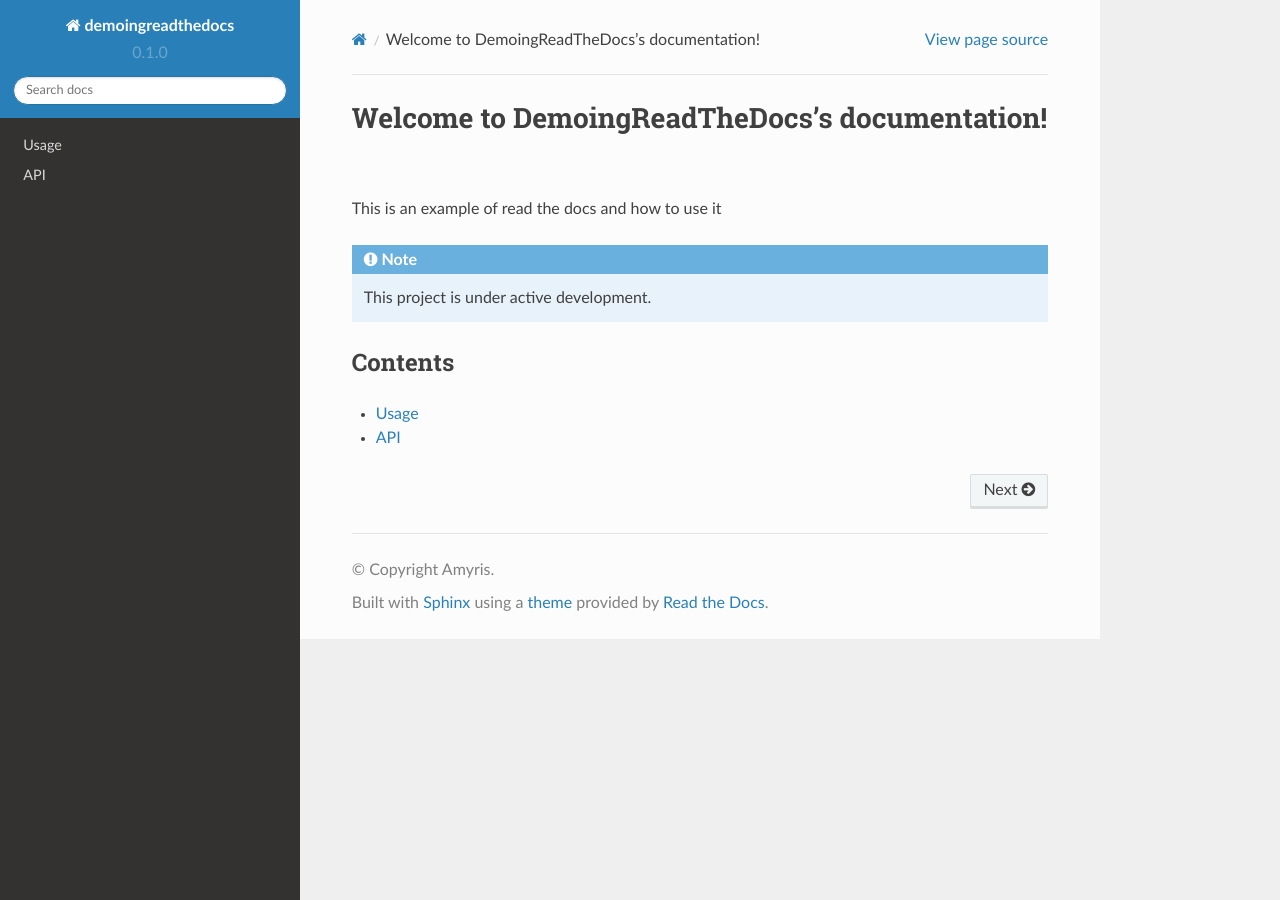
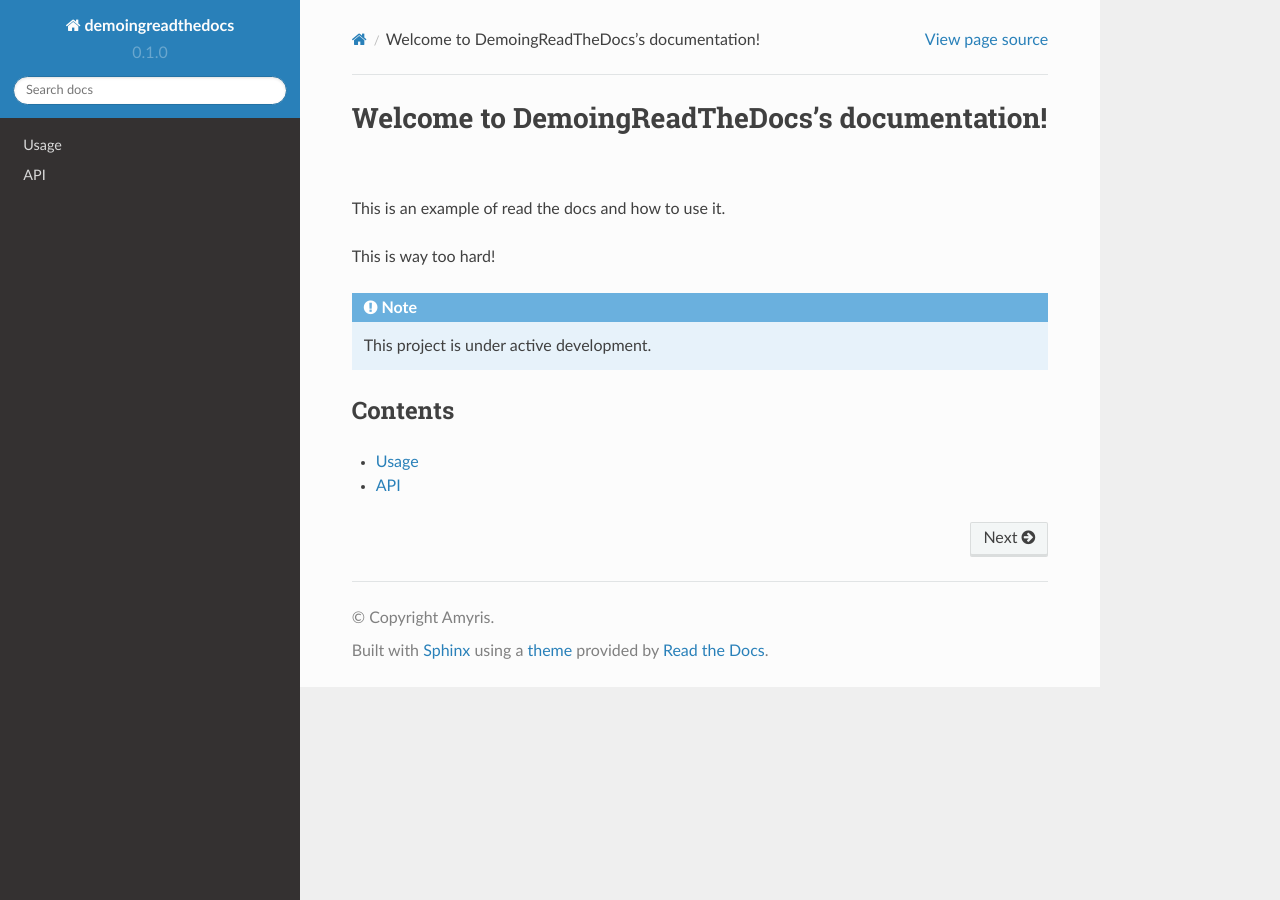
Before and after one commit to cogerk/DemoingReadTheDocs, a Sphinx documentation site: the page built from docs/source/index.rst, in a window 1280 px wide. Built offline with Sphinx 7.4.7 and the Read the Docs theme 2.0.0, drawn with Linux system fonts in a browser that asks for light colours.

```diff
--- a/docs/source/index.rst
+++ b/docs/source/index.rst
@@ -1,7 +1,9 @@
 Welcome to DemoingReadTheDocs's documentation!
 ==============================================
 
-This is an example of read the docs and how to use it
+This is an example of read the docs and how to use it.
+
+This is way too hard!
 
 .. note::
 
```
